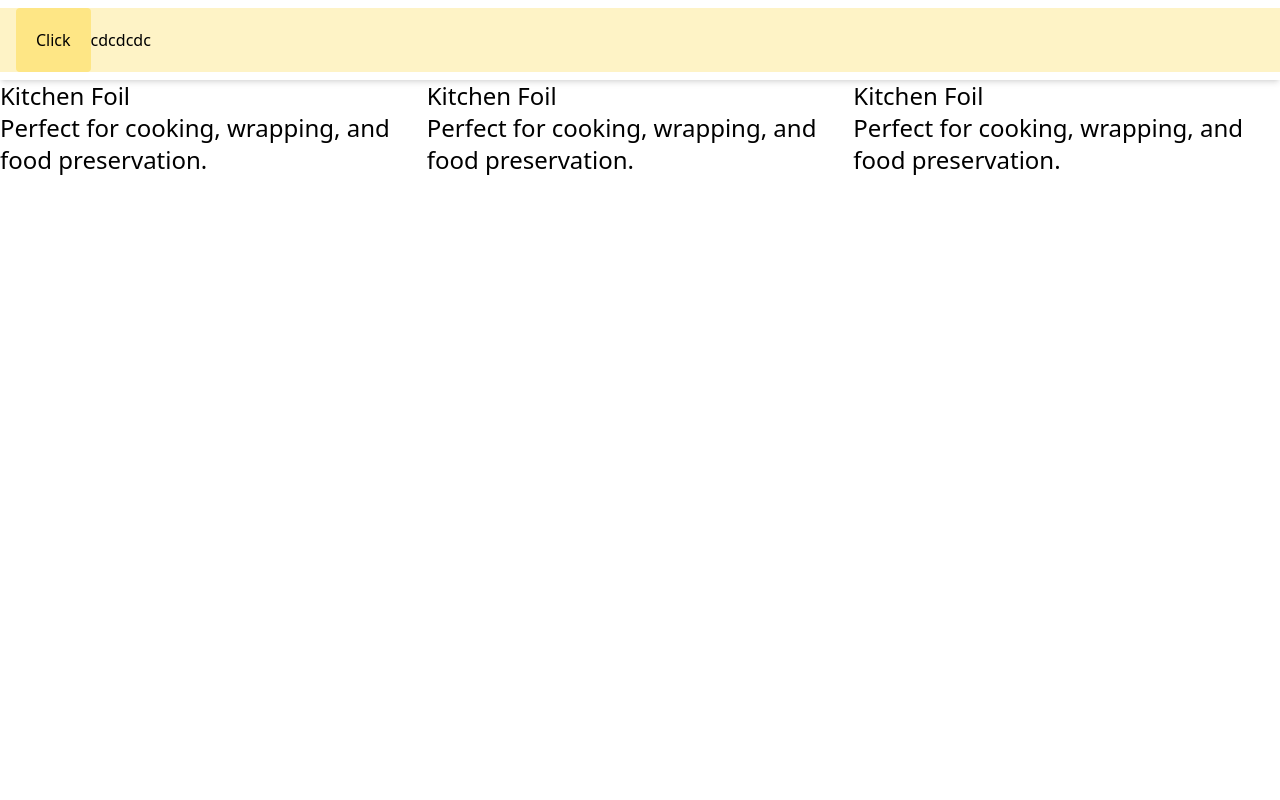
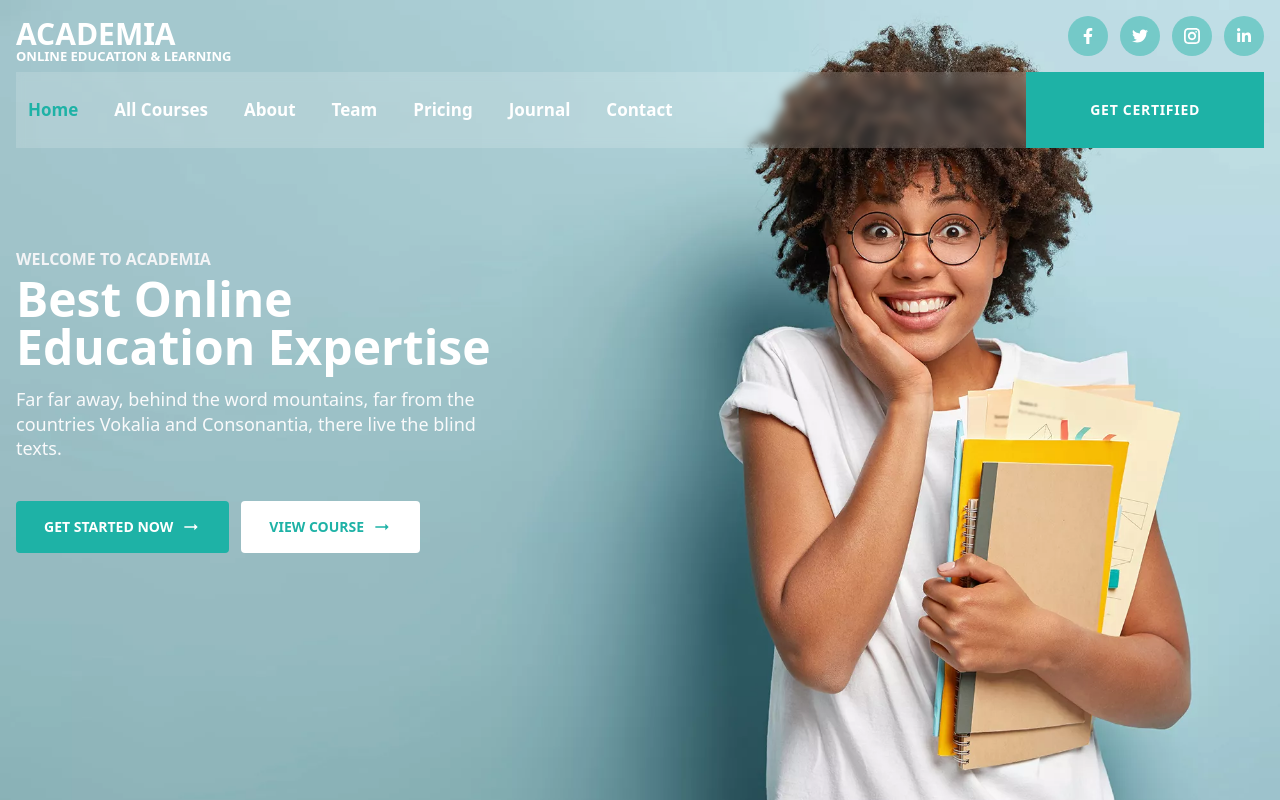
Before and after one commit to Kashifalii/Academia, a Next.js app: page / in a window 1280 px wide. Built offline with nearby package versions, Linux system fonts and the light colour scheme.

Commit message:
homepage progress

```diff
--- a/src/app/globals.css
+++ b/src/app/globals.css
@@ -1 +1,8 @@
 @import "tailwindcss";
+
+@theme {
+    --color-myblue: #1eb2a6;
+    --background-myblue: #1eb2a6;
+    --breakpoint-xs: 480px;
+    --breakpoint-xxs: 384px;
+}
--- a/src/app/page.tsx
+++ b/src/app/page.tsx
@@ -1,34 +1,27 @@
-"use client"
-import Card from "@/components/card";
+"use client";
 import Navbar from "@/components/navbar";
 import React from "react";
+import { MdOutlineArrowRightAlt } from "react-icons/md";
 
 export default function Home() {
-
-  const cardDetails = [
-    {
-      logo: "mkcdcmdk",
-      title: "Kitchen Foil",
-      paragraph: "Perfect for cooking, wrapping, and food preservation."
-    },
-    {
-      logo: "mkcdcmdk",
-      title: "Kitchen Foil",
-      paragraph: "Perfect for cooking, wrapping, and food preservation."
-    },
-    {
-      logo: "mkcdcmdk",
-      title: "Kitchen Foil",
-      paragraph: "Perfect for cooking, wrapping, and food preservation."
-    }
-  ]
-
   return (
     <>
-      <Navbar />
-      <section className="text-2xl flex justify-between">
-        {cardDetails.map((item, index) => <Card key={index} title={item.title} paragraph={item.paragraph} />)}
-      </section>
+      <header className="bg-[url('../../public/Images/bg_1.jpg')] bg-cover h-screen w-full flex items-center ">
+        <Navbar />
+        <div className="container mx-auto px-4 relative">
+
+          {/* header-content */}
+          <div className="text-box w-full md:w-[500px]">
+            <h6 className="text-gray-100 uppercase font-bold mb-1 text-sm xs:text-base">Welcome to Academia</h6>
+            <h1 className="text-6xl xxs:text-4xl md:text-5xl text-white font-bold mb-4">Best Online Education Expertise</h1>
+            <p className="text-gray-50 text-lg font-medium leading-snug mb-10">Far far away, behind the word mountains, far from the countries Vokalia and Consonantia, there live the blind texts.</p>
+            <div className="button-wrapper flex-col xs:flex xs:flex-row xs:items-center gap-3 w-full xs:w-fit ">
+              <a href="#" className="bg-myblue text-white px-7 py-4 mb-3 xs:mb-0 text-sm font-bold rounded-sm flex items-center xs:justify-baseline justify-center gap-2 xs:w-fit w-full transition-all hover:shadow-lg">GET STARTED NOW <MdOutlineArrowRightAlt className="text-xl inline" /> </a>
+              <a href="#" className="bg-white text-myblue px-7 py-4 text-sm font-bold rounded-sm flex items-center xs:justify-baseline justify-center gap-2 xs:w-fit w-full transition-all hover:shadow-lg ">VIEW COURSE <MdOutlineArrowRightAlt className="text-xl inline" /></a>
+            </div>
+          </div>
+        </div>
+      </header>
     </>
   );
 }
--- a/src/components/navbar.tsx
+++ b/src/components/navbar.tsx
@@ -1,21 +1,115 @@
 "use client";
 
 import Link from "next/link";
+import { usePathname } from "next/navigation";
 import { useState } from "react";
+import { FaFacebookF } from "react-icons/fa";
+import { FaTwitter } from "react-icons/fa";
+import { GrInstagram } from "react-icons/gr";
+import { FaLinkedinIn } from "react-icons/fa6";
 
 export default function Navbar() {
+  const [openNav, setOpenNav] = useState(false);
+  const pathname = usePathname();
 
-    const [openNav, setOpenNav] = useState(false)
   function toggleNavbar() {
-        setOpenNav(!openNav)
+    setOpenNav(!openNav);
   }
 
+  // Helper function to check active link
+  const isActive = (path: string) =>
+    pathname === path
+      ? "text-myblue font-bold"
+      : "text-white hover:text-myblue transition";
+
   return (
-        <nav className="bg-white shadow-md py-2 relative">
-            <div className="container mx-auto px-4 bg-amber-100">
-                <button className="bg-amber-200 rounded p-5" onClick={toggleNavbar}>Click</button>
-                <Link href="/about" className="">cdcdcdc</Link>
-                <div className={`box w-full h-[200px] bg-amber-300 absolute bottom-[-200px] ${openNav ? "block" : "hidden"}`}></div>
+    <nav className="absolute top-0 w-full">
+      <div className="container mx-auto px-4 relative">
+        {/* upper */}
+        <div className="py-4 flex items-center justify-between">
+          {/* logo */}
+          <a href="#" className="flex flex-col gap-0 text-white">
+            <span className="text-3xl font-extrabold mb-1">ACADEMIA</span>
+            <span className="text-[13px] font-bold leading-0 ">
+              ONLINE EDUCATION & LEARNING
+            </span>
+          </a>
+          {/* social links */}
+          <div className="flex items-center gap-3">
+            <a
+              href="#"
+              className="w-[40px] h-[40px] flex items-center justify-center rounded-full bg-[#1eb2a675] hover:bg-myblue hover:shadow-lg text-white transition-all "
+            >
+              <FaFacebookF />
+            </a>
+            <a
+              href="#"
+              className="w-[40px] h-[40px] flex items-center justify-center rounded-full bg-[#1eb2a675] hover:bg-myblue hover:shadow-lg text-white transition-all "
+            >
+              <FaTwitter />
+            </a>
+            <a
+              href="#"
+              className="w-[40px] h-[40px] flex items-center justify-center rounded-full bg-[#1eb2a675] hover:bg-myblue hover:shadow-lg text-white transition-all "
+            >
+              <GrInstagram />
+            </a>
+            <a
+              href="#"
+              className="w-[40px] h-[40px] flex items-center justify-center rounded-full bg-[#1eb2a675] hover:bg-myblue hover:shadow-lg text-white transition-all "
+            >
+              <FaLinkedinIn />
+            </a>
+          </div>
+        </div>
+
+        {/* lower */}
+        <div className="bg-[#fcfcfc28] backdrop-blur-xs flex items-center justify-between">
+          <ul className="flex items-center gap-9 ps-3 py-3 text-[17px] font-semibold">
+            <li>
+              <Link href="/" className={isActive("/")}>
+                Home
+              </Link>
+            </li>
+            <li>
+              <Link href="/courses" className={isActive("/courses")}>
+                All Courses
+              </Link>
+            </li>
+            <li>
+              <Link href="/about" className={isActive("/about")}>
+                About
+              </Link>
+            </li>
+            <li>
+              <Link href="/team" className={isActive("/team")}>
+                Team
+              </Link>
+            </li>
+            <li>
+              <Link href="/pricing" className={isActive("/pricing")}>
+                Pricing
+              </Link>
+            </li>
+            <li>
+              <Link href="/journal" className={isActive("/journal")}>
+                Journal
+              </Link>
+            </li>
+            <li>
+              <Link href="/contact" className={isActive("/contact")}>
+                Contact
+              </Link>
+            </li>
+          </ul>
+          {/* get certified btn */}
+          <a
+            href="#"
+            className="bg-myblue hover:bg-[#1b9c92] px-16 py-7 text-sm text-white font-bold tracking-wider transition-all"
+          >
+            GET CERTIFIED
+          </a>
+        </div>
       </div>
     </nav>
   );
```
Lines whose indentation alone changed are shown as unchanged.
